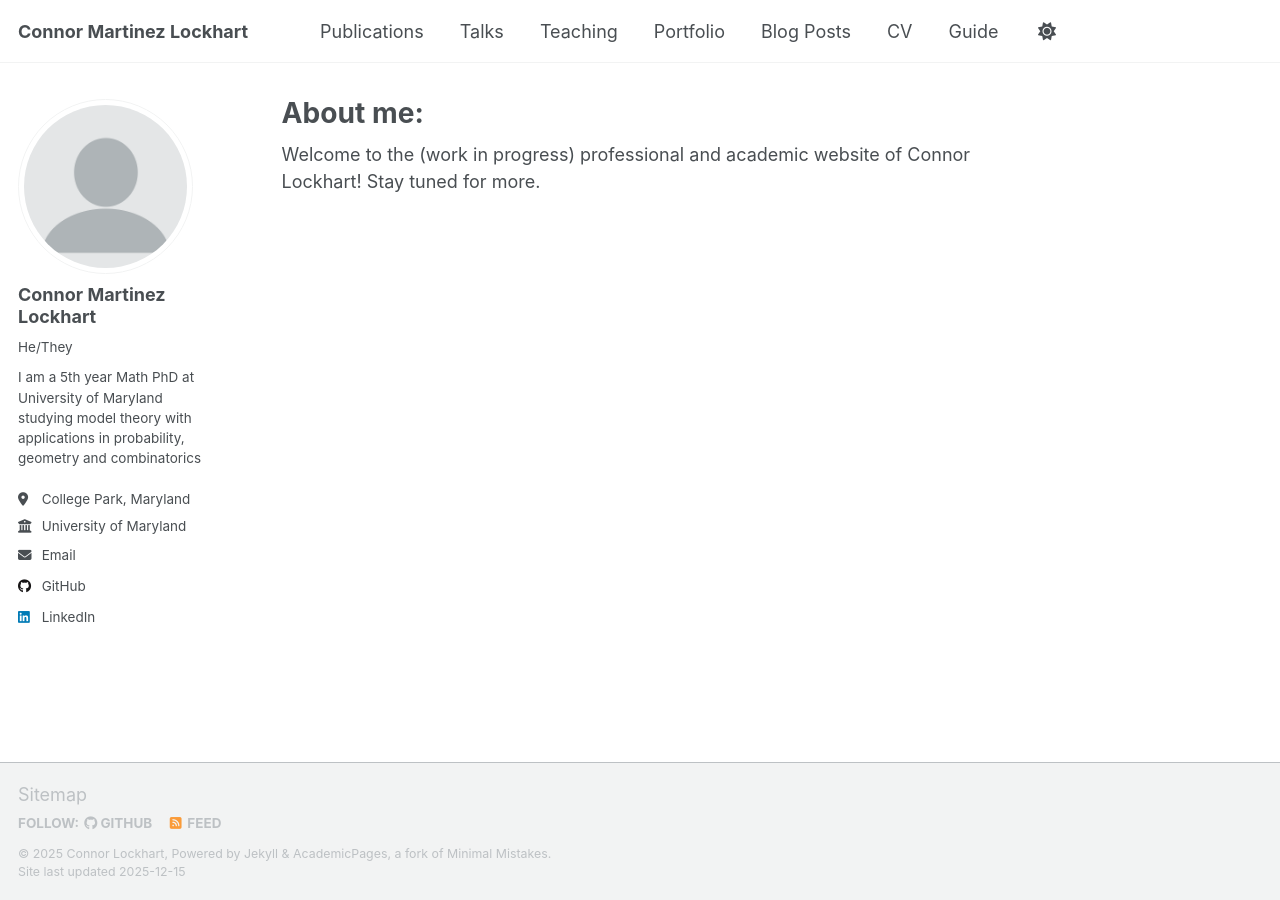
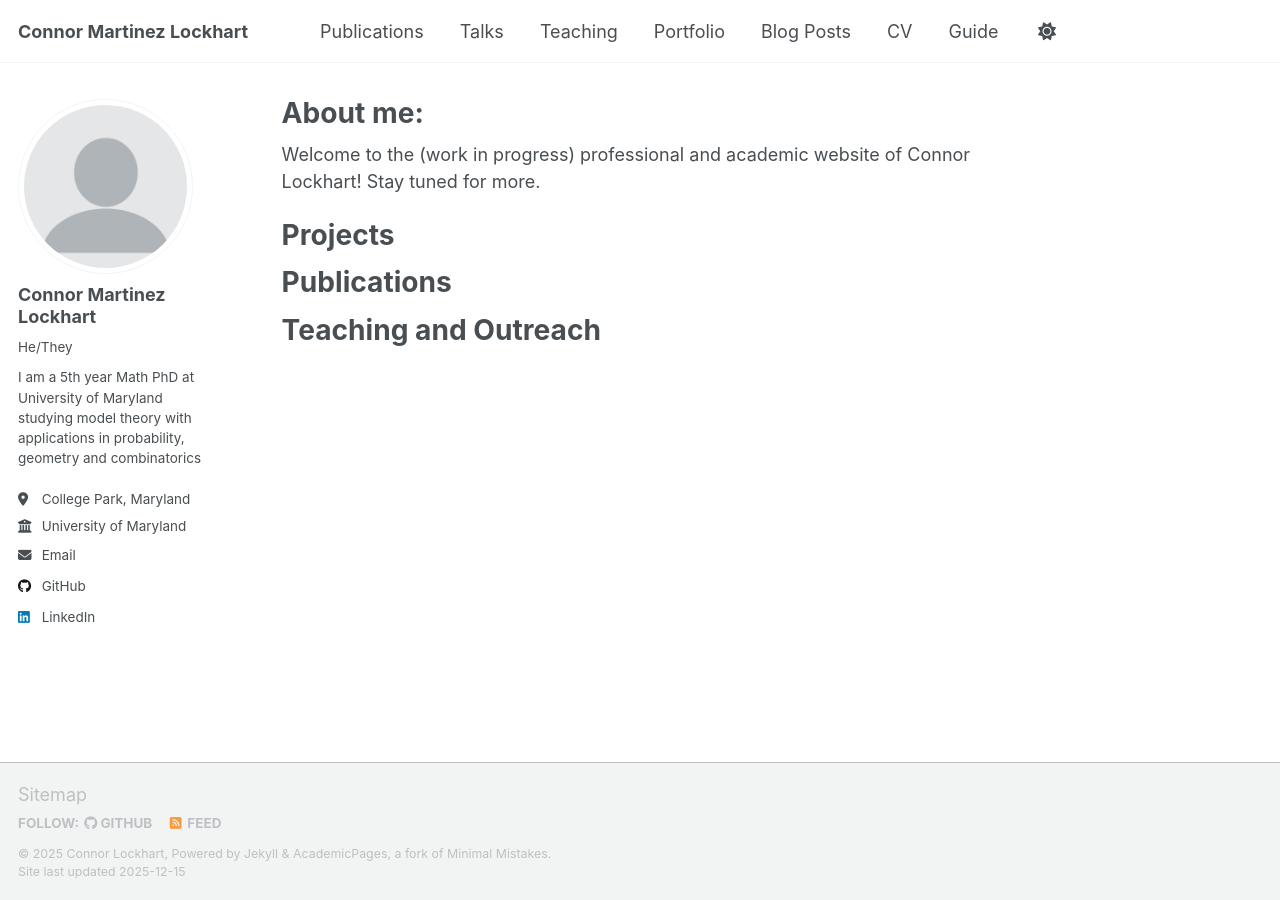
Before and after one commit to Conair94/conair94.github.io, a Jekyll site: the page built from _pages/about.md, in a window 1280 px wide. Built offline with Jekyll 4.4.1, drawn with Linux system fonts in a browser that asks for light colours; a script that is not in the unit is left out.

Commit message:
header test

```diff
--- a/_pages/about.md
+++ b/_pages/about.md
@@ -9,3 +9,12 @@ redirect_from:
 
 Welcome to the (work in progress) professional and academic website of Connor Lockhart!
 Stay tuned for more.
+
+Projects
+======
+
+Publications
+======
+
+Teaching and Outreach
+======
```
